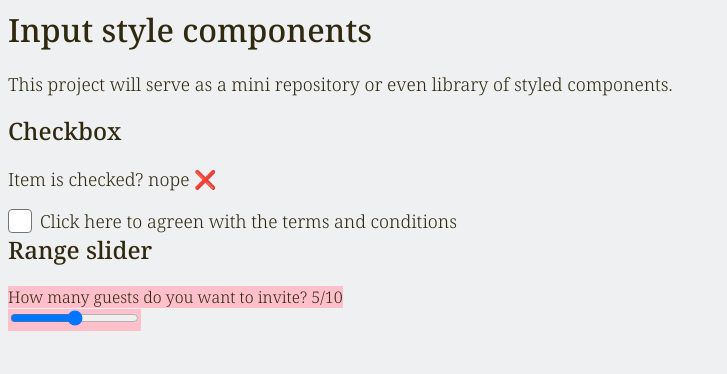
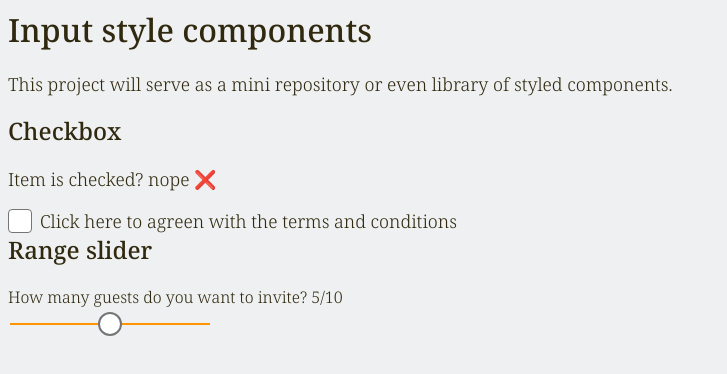
Before and after one commit to elalienx/input-style, a React (Create React App) app: page / in a window 1280 px wide. Shown: the top 374 px of the page, without its empty margins (0-727 px from the left). Built offline with nearby package versions, Linux system fonts and the light colour scheme.

Commit message:
added slider

```diff
--- a/src/styles/components/input-range.css
+++ b/src/styles/components/input-range.css
@@ -1,3 +1,59 @@
-.input.range {
-  background-color: pink;
+/**
+    Note:
+    I know there is a lot of duplication between
+    - ::-webkit-slider-thumb and
+    - ::-moz-range-thumb
+
+    But every time I try to combine the styles they break,
+    so I will keep them separated even if they repeat code.
+*/
+
+/* Slider line */
+.input.range input[type="range"] {
+  appearance: none;
+  width: 100%;
+  height: 2px;
+  background: var(--color-primary);
 }
+
+/* Slider nub */
+/* -- Rules for Safari */
+.input.range input[type="range"]::-webkit-slider-thumb {
+  --size: 24px;
+
+  appearance: none;
+  width: var(--size);
+  height: var(--size);
+  background-color: white;
+  border: solid 2px var(--color-border);
+  border-radius: 100%;
+}
+
+/* -- Rules for Mozila */
+.input.range input[type="range"]::-moz-range-thumb {
+  --size: 24px;
+
+  width: var(--size);
+  height: var(--size);
+  background-color: white;
+  border: solid 2px var(--color-border);
+  border-radius: 100%;
+}
+
+/* Hover */
+/* -- Rules for Safari */
+.input.range:hover input[type="range"]::-webkit-slider-thumb {
+  background-color: var(--color-background);
+}
+
+/* -- Rules for Mozila */
+.input.range:hover::-moz-range-thumb {
+  background-color: var(--color-background);
+}
+
+/* Desktop */
+@media (min-width: 750px) {
+  .input.range input[type="range"] {
+    width: 200px;
+  }
+}
```
